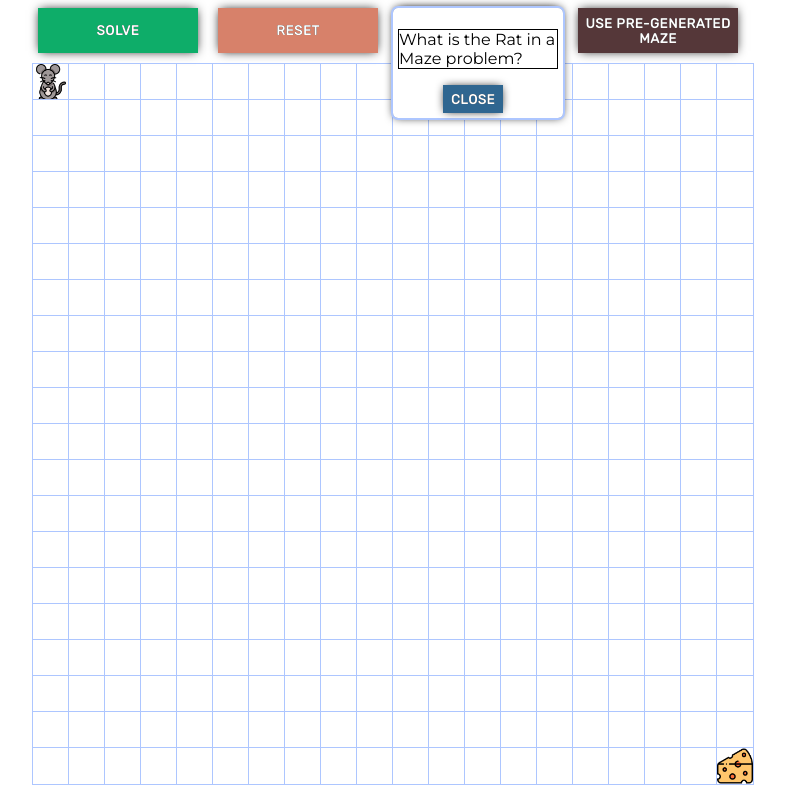
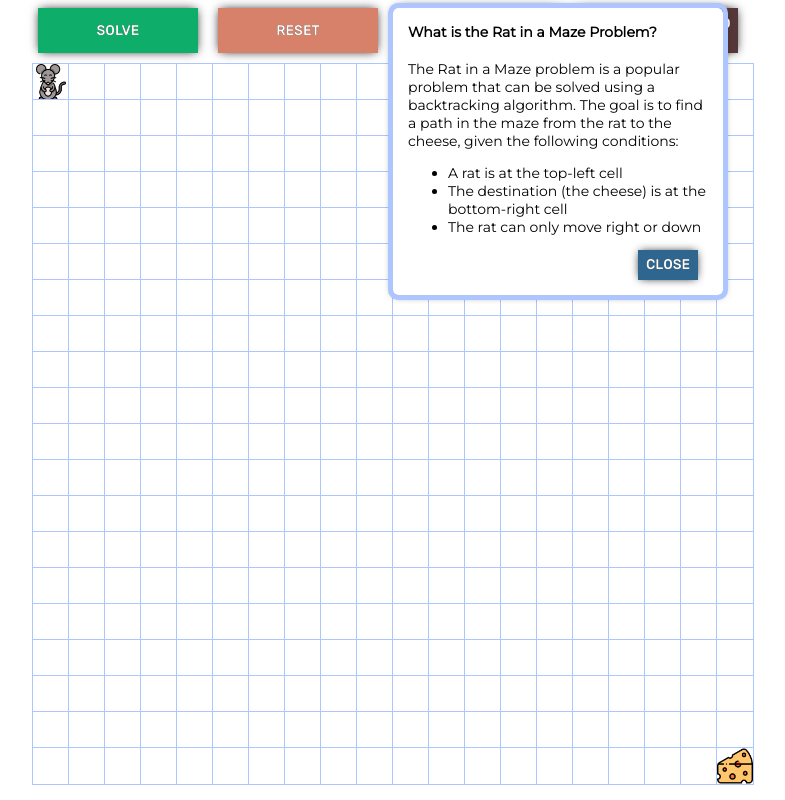
Before and after one commit to jersoroka/rat-in-a-maze-react, a React (Create React App) app: page / in a window 1280 px wide. Both pictures are taken after a click on the button "THE RAT IN A MAZE PROBLEM". Shown: the whole page, without its empty margins (247-1032 px from the left). Built offline with nearby package versions, Linux system fonts and the light colour scheme.

Commit message:
Complete info panel

```diff
--- a/src/components/InfoPanel.css
+++ b/src/components/InfoPanel.css
@@ -3,18 +3,30 @@
     z-index: 1;
     left: 50%;
     min-width: 100px;
-    width: var(--button-width);
-    height: 100px;
+    width: 300px;
+    height: min-content;
     background: var(--white);
     box-shadow: 0px 0px 10px -1px black;
     border-radius: 5px;
-    outline: 2px solid var(--blue);
-    padding: 5px;
+    outline: 5px solid var(--blue);
+    padding: 15px;
     display: flex;
     flex-direction: column;
     align-items: center;
+    justify-content: center;
+    font-size: 14px;
 }
 
-.infopanel-text {
-    border: 1px solid black;
+.infopanel>span {
+    align-self: center;
+    font-size: 14px;
 }
+
+.infopanel>h4 {
+    align-self: flex-start;
+    margin-top: 0px;
+}
+
+.infopanel>Button {
+    align-self: flex-end;
+}
--- a/src/components/InfoPanel.js
+++ b/src/components/InfoPanel.js
@@ -5,7 +5,15 @@ function InfoPanel({setIsInfoPanelShown}) {
 
     return (
         <div className="infopanel">
-            <p className="infopanel-text">What is the Rat in a Maze problem?</p>
+            <h4>What is the Rat in a Maze Problem?</h4>
+
+            <span>The Rat in a Maze problem is a popular problem that can be solved using a backtracking algorithm. The goal is to find a path in the maze from the rat to the cheese, given the following conditions:</span>
+
+            <ul>
+                <li>A rat is at the top-left cell</li>
+                <li>The destination (the cheese) is at the bottom-right cell</li>
+                <li>The rat can only move right or down</li>
+            </ul>
             <Button text="CLOSE" isMini={true} handleClick={() => setIsInfoPanelShown(false)}/>
         </div>
 
```
